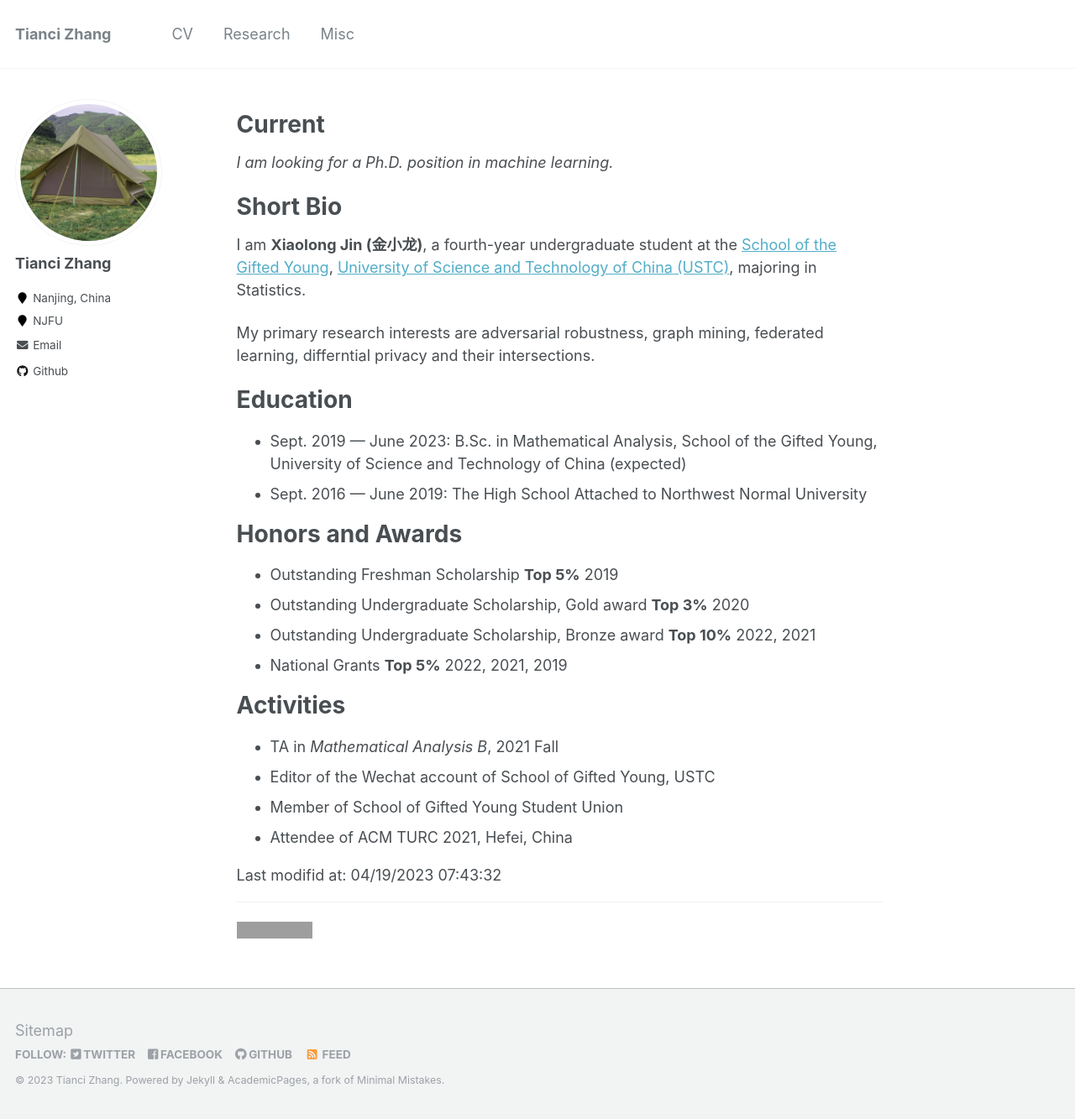
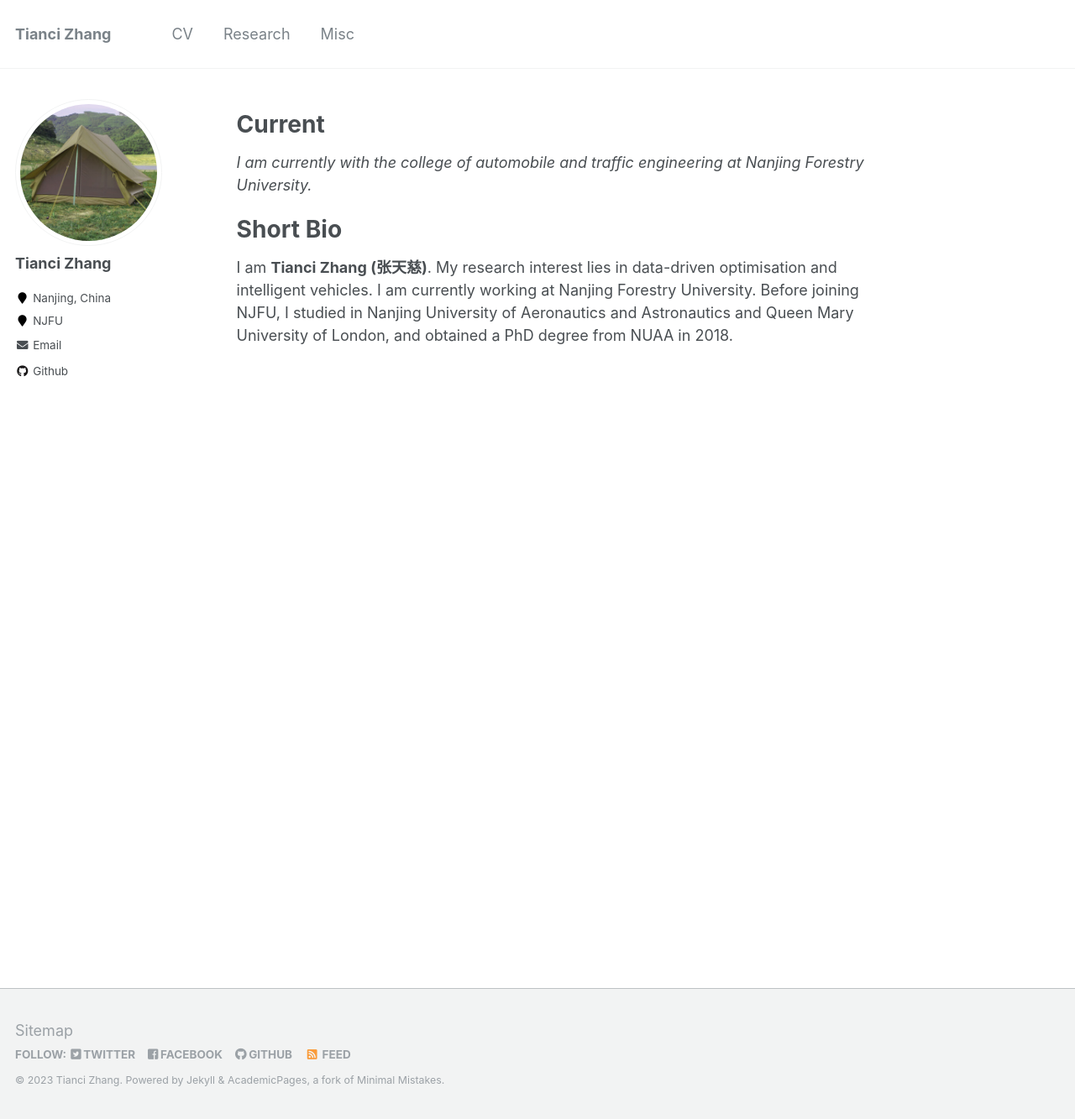
Before and after one commit to tiancivalen/tiancivalen.github.io, a Jekyll site: the page built from _pages/about.md, in a window 1280 px wide and 1333 px high. Shown: the whole window at 84% size. Built offline with Jekyll 4.4.1, drawn with Linux system fonts in a browser that asks for light colours; grey boxes are pictures that could not be loaded.

Commit message:
Update about.md

```diff
--- a/_pages/about.md
+++ b/_pages/about.md
@@ -11,42 +11,10 @@ redirect_from:
 Current
 ===
 
-*I am looking for a Ph.D. position in machine learning.*
+*I am currently with the college of automobile and traffic engineering at Nanjing Forestry University.*
 
 
 Short Bio
 ===
 
-I am **Xiaolong Jin (金小龙)**, a fourth-year undergraduate student at the [School of the Gifted Young](http://en.scgy.ustc.edu.cn/), [University of Science and Technology of China (USTC)](http://en.ustc.edu.cn/), majoring in Statistics.
-
-My primary research interests are adversarial robustness, graph mining, federated learning, differntial privacy and their intersections.
-
-
-Education
-===
-* Sept. 2019 --- June 2023: B.Sc. in Mathematical Analysis, School of the Gifted Young, University of Science and Technology of China (expected)
-* Sept. 2016 --- June 2019: The High School Attached to Northwest Normal University
-
-Honors and Awards
-===
-* Outstanding Freshman Scholarship    **Top 5%**     2019
-* Outstanding Undergraduate Scholarship, Gold award    **Top 3%**     2020
-* Outstanding Undergraduate Scholarship, Bronze award  **Top 10%**     2022, 2021
-* National Grants     **Top 5%**   2022, 2021, 2019
-
-
-Activities
-===
-* TA in *Mathematical Analysis B*, 2021 Fall
-* Editor of the Wechat account of School of Gifted Young, USTC
-* Member of School of Gifted Young Student Union
-* Attendee of ACM TURC 2021, Hefei, China
-
-
-<script>
-document.write("Last modifid at: "+document.lastModified+"" )
-</script>
-
----
-
-<a href="https://info.flagcounter.com/21GO"><img src="https://s01.flagcounter.com/map/21GO/size_s/txt_000000/border_CCCCCC/pageviews_1/viewers_0/flags_0/" alt="Flag Counter" border="0"></a>
+I am **Tianci Zhang (张天慈)**. My research interest lies in data-driven optimisation and intelligent vehicles. I am currently working at Nanjing Forestry University. Before joining NJFU, I studied in Nanjing University of Aeronautics and Astronautics and Queen Mary University of London, and obtained a PhD degree from NUAA in 2018.
```
